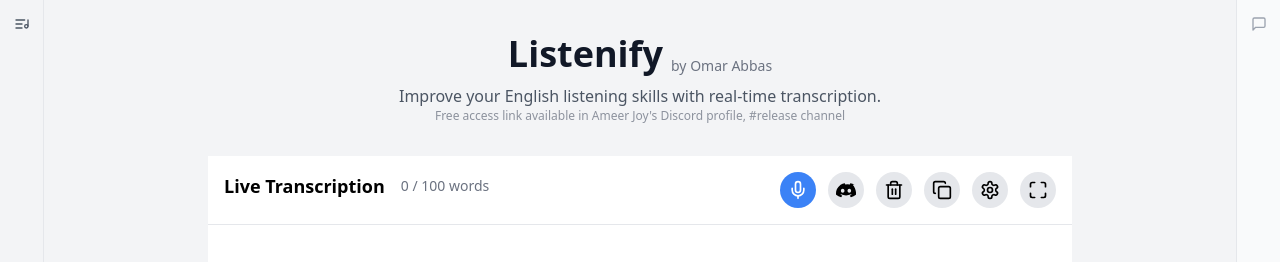
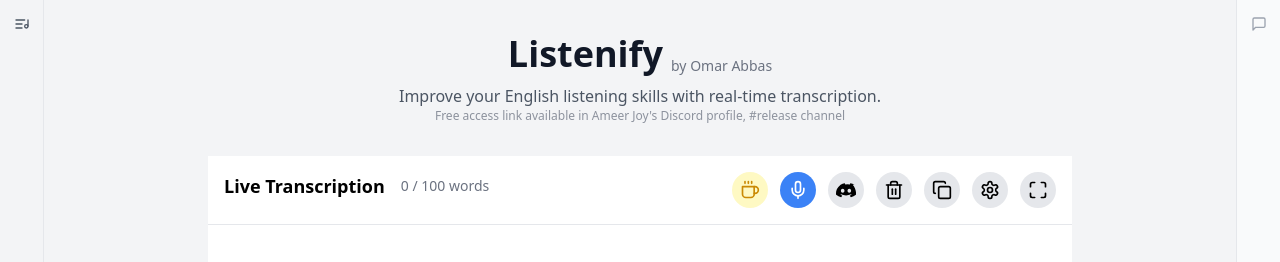
Before and after one commit to TryOmar/Listenify, a React (Vite) app: page / in a window 1280 px wide. Shown: the top 262 px of the page. Built offline with nearby package versions, Linux system fonts and the light colour scheme.

Commit message:
feat(transcript): add "Buy me a coffee" button to TranscriptPanel
- Introduce a new button linking to a coffee donation page, enhancing user engagement.
- Include a coffee icon from lucide-react for visual appeal.

```diff
--- a/src/components/TranscriptPanel.tsx
+++ b/src/components/TranscriptPanel.tsx
@@ -1,5 +1,5 @@
 import React, { useEffect, useRef, useState } from 'react';
-import { Mic, Trash2, Copy, Maximize, Minimize, History } from 'lucide-react';
+import { Mic, Trash2, Copy, Maximize, Minimize, History, Coffee } from 'lucide-react';
 import { useTranscriptStore } from '../store/useTranscriptStore';
 import { useSettingsStore } from '../store/useSettingsStore';
 import { WordPopup } from './WordPopup';
@@ -676,6 +676,15 @@
               </span>
             </div>
             <div className="flex gap-3 flex-shrink-0 flex-wrap">
+              <a
+                href="https://buymeacoffee.com/tryomar"
+                target="_blank"
+                rel="noopener noreferrer"
+                className="p-2 rounded-full bg-yellow-100 hover:bg-yellow-200 transition-colors"
+                title="Buy me a coffee ☕"
+              >
+                <Coffee size={isFullscreen ? 24 : 20} className="text-yellow-600" />
+              </a>
               <button
                 onClick={toggleListening}
                 className={`p-2 rounded-full ${isListening ? 'bg-red-500 hover:bg-red-600' : 'bg-blue-500 hover:bg-blue-600'} text-white transition-colors`}
```
